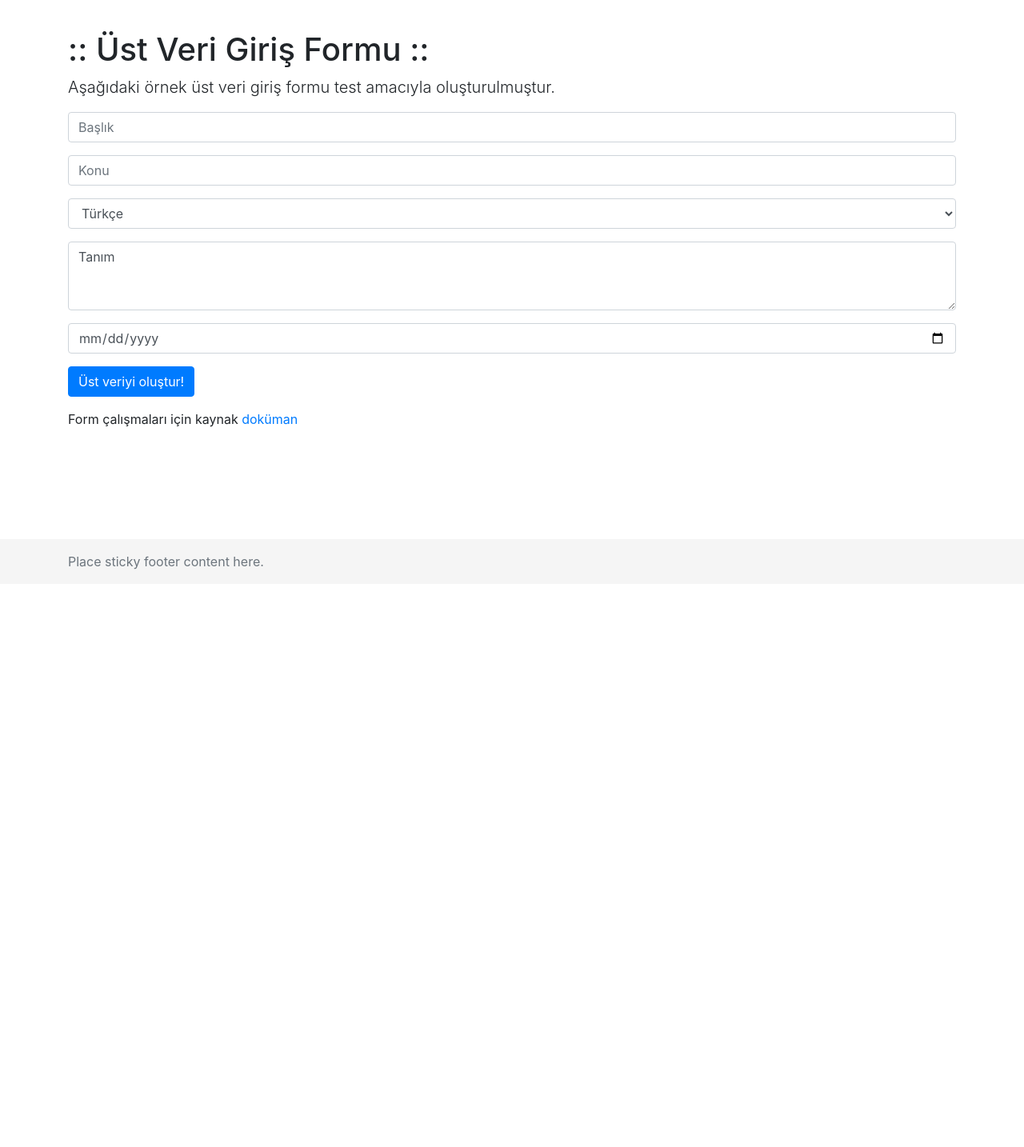
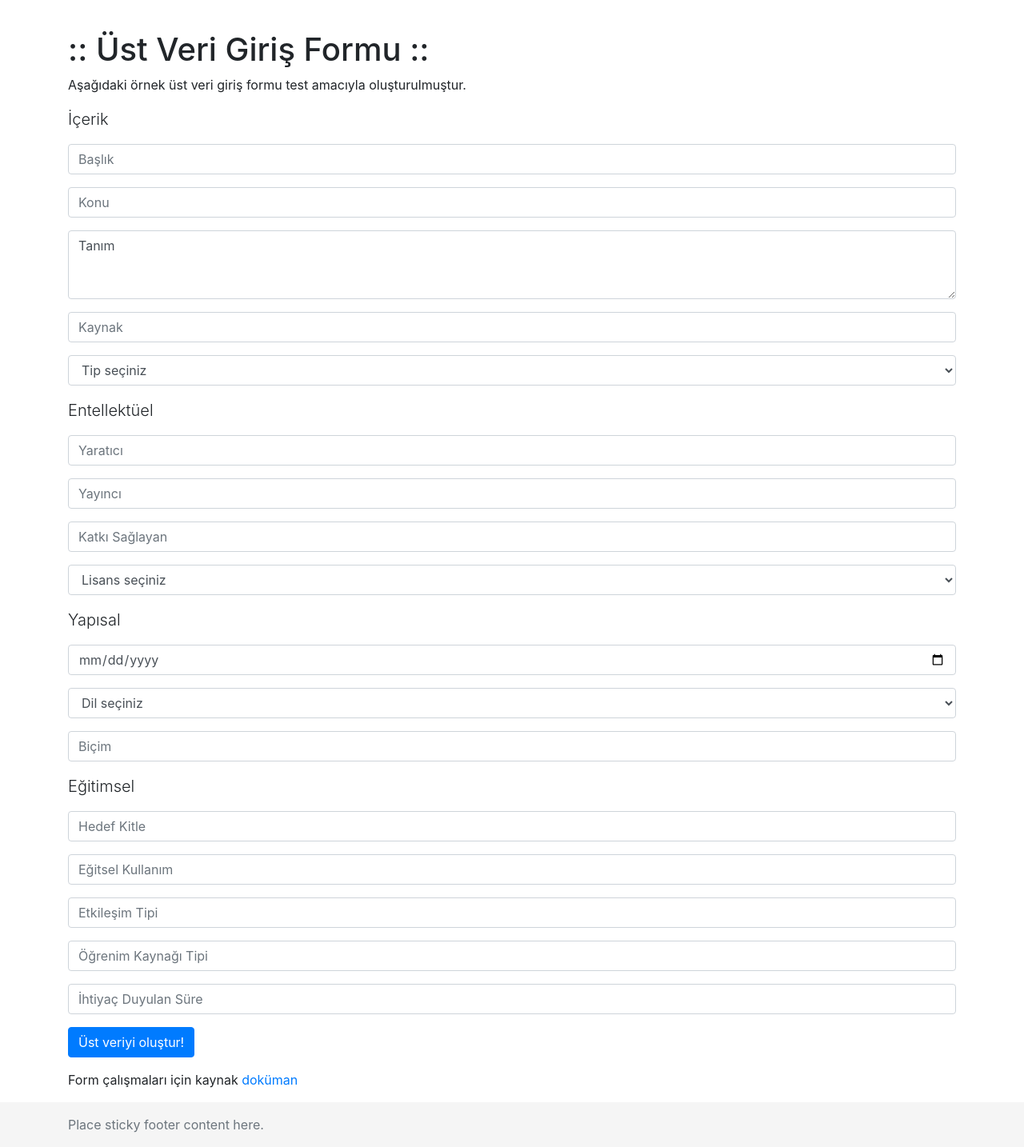
Before and after one commit to orcunmadran/net.acikders.web, a Django app: page /form/ in a window 1280 px wide. Shown: the part 70-1504 px from the top of the page at 80% size. Before the commit the page ends 782 px from the top, so only its background shows below. Run offline with Django 3.2, Linux system fonts and the light colour scheme; some libraries are stand-ins or nearby versions.

Commit message:
Update form.html
Üst veri formunun genel yapısı tamamlandı.

```diff
--- a/django/templates/form.html
+++ b/django/templates/form.html
@@ -2,16 +2,50 @@
 
 {% block content %}
     <h1 class="mt-5">:: Üst Veri Giriş Formu ::</h1>
-    <p class="lead">Aşağıdaki örnek üst veri giriş formu test amacıyla oluşturulmuştur.</p>
+    <p>Aşağıdaki örnek üst veri giriş formu test amacıyla oluşturulmuştur.</p>
     <form>
+      <p class="lead">İçerik</p>
       <div class="form-group">
-        <input type="text" class="form-control" id="baslik" placeholder="Başlık">
+        <input type="text" class="form-control" id="title" placeholder="Başlık">
       </div>
       <div class="form-group">
-        <input type="text" class="form-control" id="konu" placeholder="Konu">
+        <input type="text" class="form-control" id="subject" placeholder="Konu">
       </div>
       <div class="form-group">
-        <select class="form-control">
+        <textarea class="form-control" id="description" rows="3">Tanım</textarea>
+      </div>
+      <div class="form-group">
+        <input type="text" class="form-control" id="source" placeholder="Kaynak">
+      </div>
+      <div class="form-group">
+        <select class="form-control" id="type">
+            <option>Tip seçiniz</option>
+            <option>Collection</option>
+        </select>
+      </div>
+      <p class="lead">Entellektüel</p>
+      <div class="form-group">
+        <input type="text" class="form-control" id="creator" placeholder="Yaratıcı">
+      </div>
+      <div class="form-group">
+        <input type="text" class="form-control" id="publisher" placeholder="Yayıncı">
+      </div>
+      <div class="form-group">
+        <input type="text" class="form-control" id="contributor" placeholder="Katkı Sağlayan">
+      </div>
+      <div class="form-group">
+        <select class="form-control" id="licence">
+            <option>Lisans seçiniz</option>
+            <option>CC-BY</option>
+        </select>
+      </div>
+      <p class="lead">Yapısal</p>
+      <div class="form-group">
+        <input type="date" class="form-control" id="date" placeholder="Tarih">
+      </div>
+      <div class="form-group">
+        <select class="form-control" id="language">
+            <option>Dil seçiniz</option>
             <option>Türkçe</option>
             <option>Almanca</option>
             <option>İngilizce</option>
@@ -21,10 +55,23 @@
         </select>
       </div>
       <div class="form-group">
-        <textarea class="form-control" id="tanim" rows="3">Tanım</textarea>
+        <input type="text" class="form-control" id="format" placeholder="Biçim">
+      </div>
+      <p class="lead">Eğitimsel</p>
+      <div class="form-group">
+        <input type="text" class="form-control" id="educationalAudience" placeholder="Hedef Kitle">
       </div>
       <div class="form-group">
-        <input type="date" class="form-control" id="tarih" placeholder="Tarih">
+        <input type="text" class="form-control" id="educationalUse" placeholder="Eğitsel Kullanım">
+      </div>
+      <div class="form-group">
+        <input type="text" class="form-control" id="interactivityType" placeholder="Etkileşim Tipi">
+      </div>
+      <div class="form-group">
+        <input type="text" class="form-control" id="learningResourceType" placeholder="Öğrenim Kaynağı Tipi">
+      </div>
+      <div class="form-group">
+        <input type="text" class="form-control" id="timeRequired" placeholder="İhtiyaç Duyulan Süre">
       </div>
       <button type="submit" class="btn btn-primary">Üst veriyi oluştur!</button>
     </form>
```
